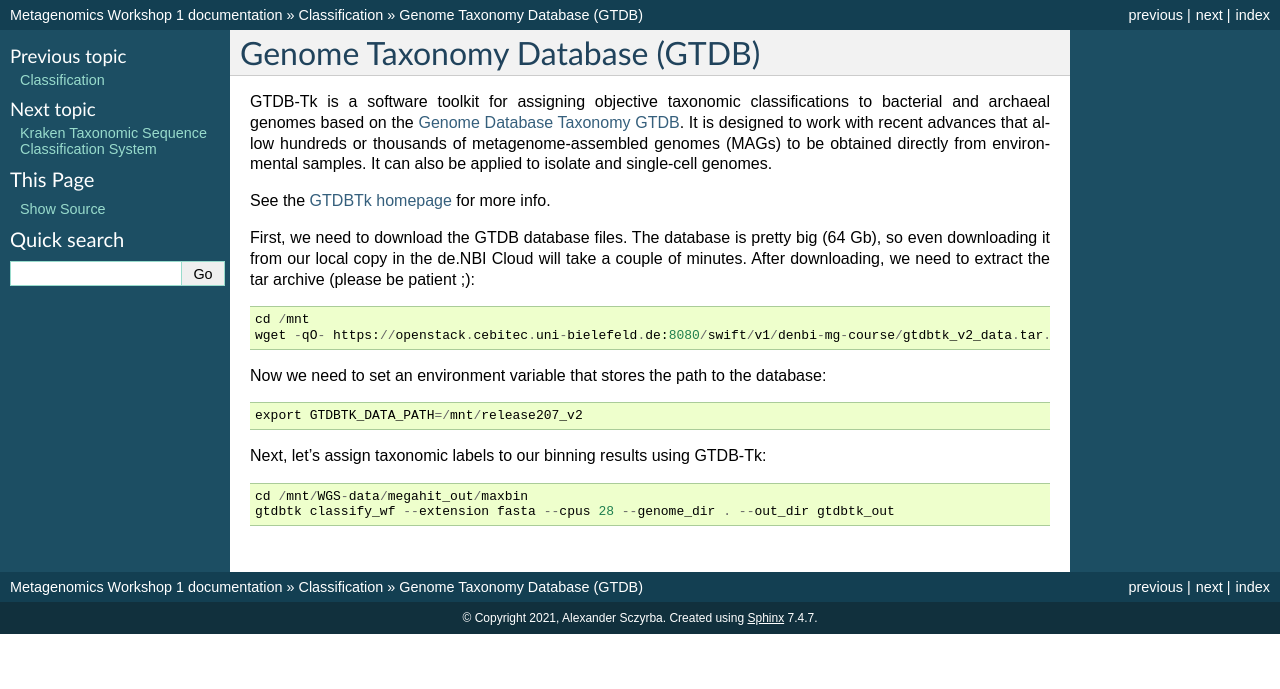
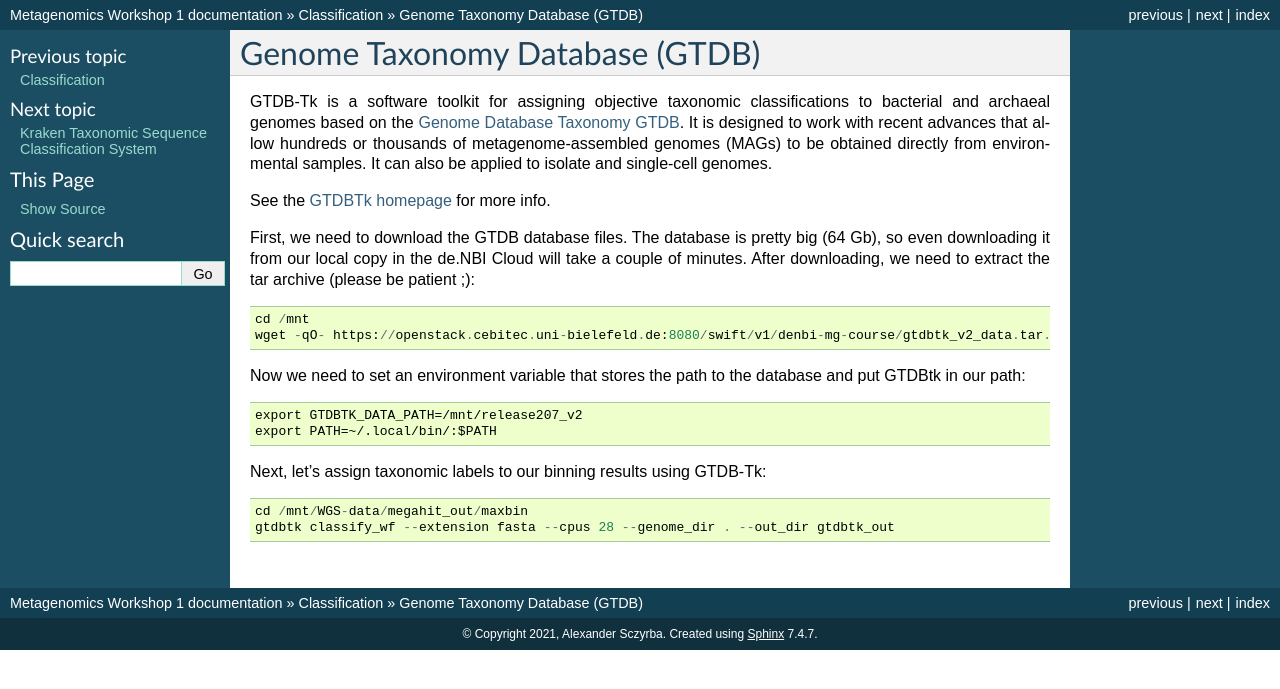
Before and after one commit to metagenomics/metagenomics-workshop, a Sphinx documentation site: the page built from docs/classification/gtdb-tk.rst, in a window 1280 px wide. Shown: the top 689 px of the page. Built offline with Sphinx 7.4.7, drawn with Linux system fonts in a browser that asks for light colours.

Commit message:
Update gtdb-tk.rst

```diff
--- a/docs/classification/gtdb-tk.rst
+++ b/docs/classification/gtdb-tk.rst
@@ -21,9 +21,10 @@ tar archive (please be patient ;)::
   wget -qO- https://openstack.cebitec.uni-bielefeld.de:8080/swift/v1/denbi-mg-course/gtdbtk_v2_data.tar.gz | tar xvz
 
 Now we need to set an environment variable that stores the path to
-the database::
+the database and put GTDBtk in our path::
 
   export GTDBTK_DATA_PATH=/mnt/release207_v2
+  export PATH=~/.local/bin/:$PATH
 
 Next, let's assign taxonomic labels to our binning results using
 GTDB-Tk::
```
